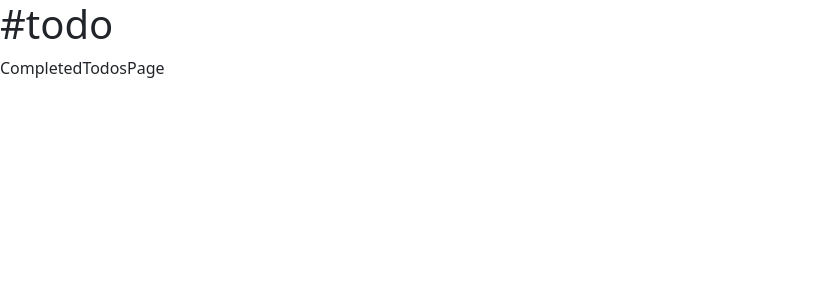
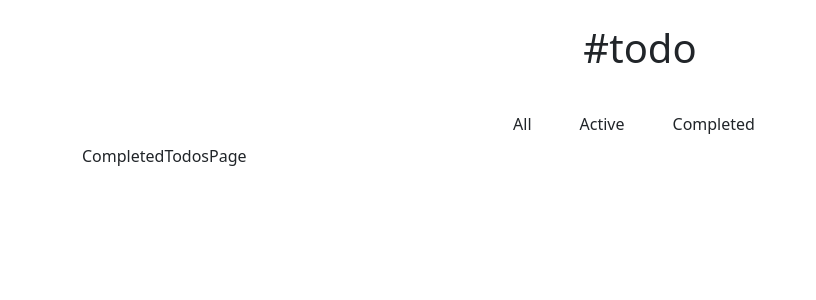
Before and after one commit to LugpDev2022/todo-app, a React (Vite) app: page /completed in a window 1280 px wide. Shown: the top 300 px of the page, without its empty margins (0-816 px from the left). Built offline with nearby package versions, Linux system fonts and the light colour scheme.

Commit message:
Create a basic nav

```diff
--- a/src/TodoApp.jsx
+++ b/src/TodoApp.jsx
@@ -1,10 +1,15 @@
 import { AppRouter } from './router/AppRouter';
 
+import { Nav } from './ui';
+
 const TodoApp = () => (
-  <>
-    <h1>#todo</h1>
+  <div className='container'>
+    <div className='row mt-4 text-center'>
+      <h1>#todo</h1>
+    </div>
+    <Nav />
     <AppRouter />
-  </>
+  </div>
 );
 
 export default TodoApp;
--- a/src/router/AppRouter.jsx
+++ b/src/router/AppRouter.jsx
@@ -5,8 +5,8 @@ import { ActiveTodos, CompletedTodosPage, HomePage } from '../pages';
 export const AppRouter = () => (
   <Routes>
     <Route path='/' element={<HomePage />} />
-    <Route path='/active' element={<ActiveTodos />} />
-    <Route path='/completed' element={<CompletedTodosPage />} />
+    <Route path='active' element={<ActiveTodos />} />
+    <Route path='completed' element={<CompletedTodosPage />} />
 
     <Route path='/*' element={<Navigate to='/' />} />
   </Routes>
--- /dev/null
+++ b/src/ui/Nav.jsx
@@ -0,0 +1,18 @@
+import { NavLink } from 'react-router-dom';
+
+export const Nav = () => (
+  <div className='row'>
+    <div className='nav justify-content-center mt-4 gap-3'>
+      <NavLink to='/' className='nav-link nav-item text-dark'>
+        All
+      </NavLink>
+      <NavLink to='/active' className='nav-link nav-item text-dark'>
+        Active
+      </NavLink>
+
+      <NavLink to='/completed' className='nav-link nav-item text-dark'>
+        Completed
+      </NavLink>
+    </div>
+  </div>
+);
--- /dev/null
+++ b/src/ui/index.js
@@ -0,0 +1 @@
+export * from './Nav';
```
